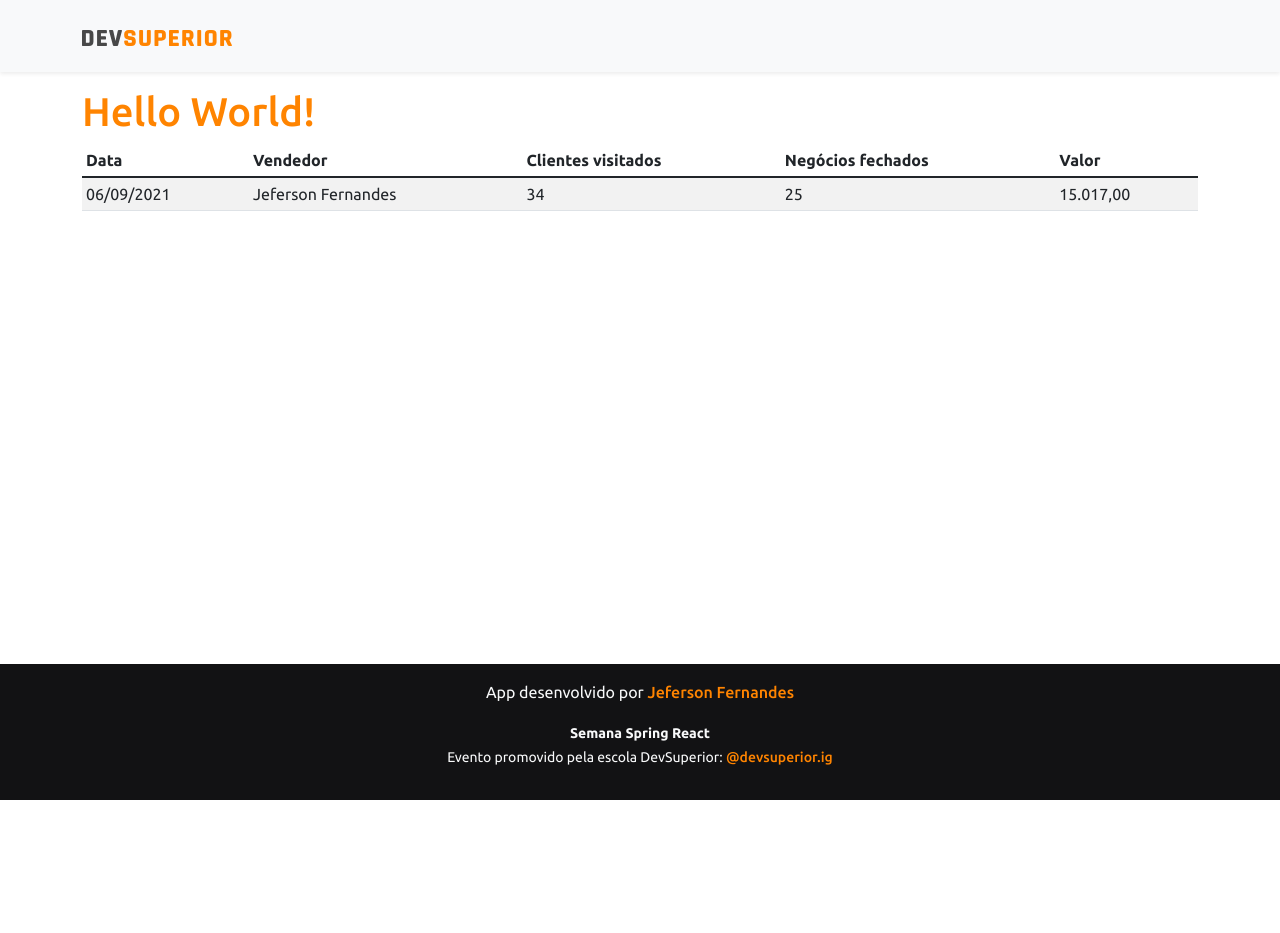
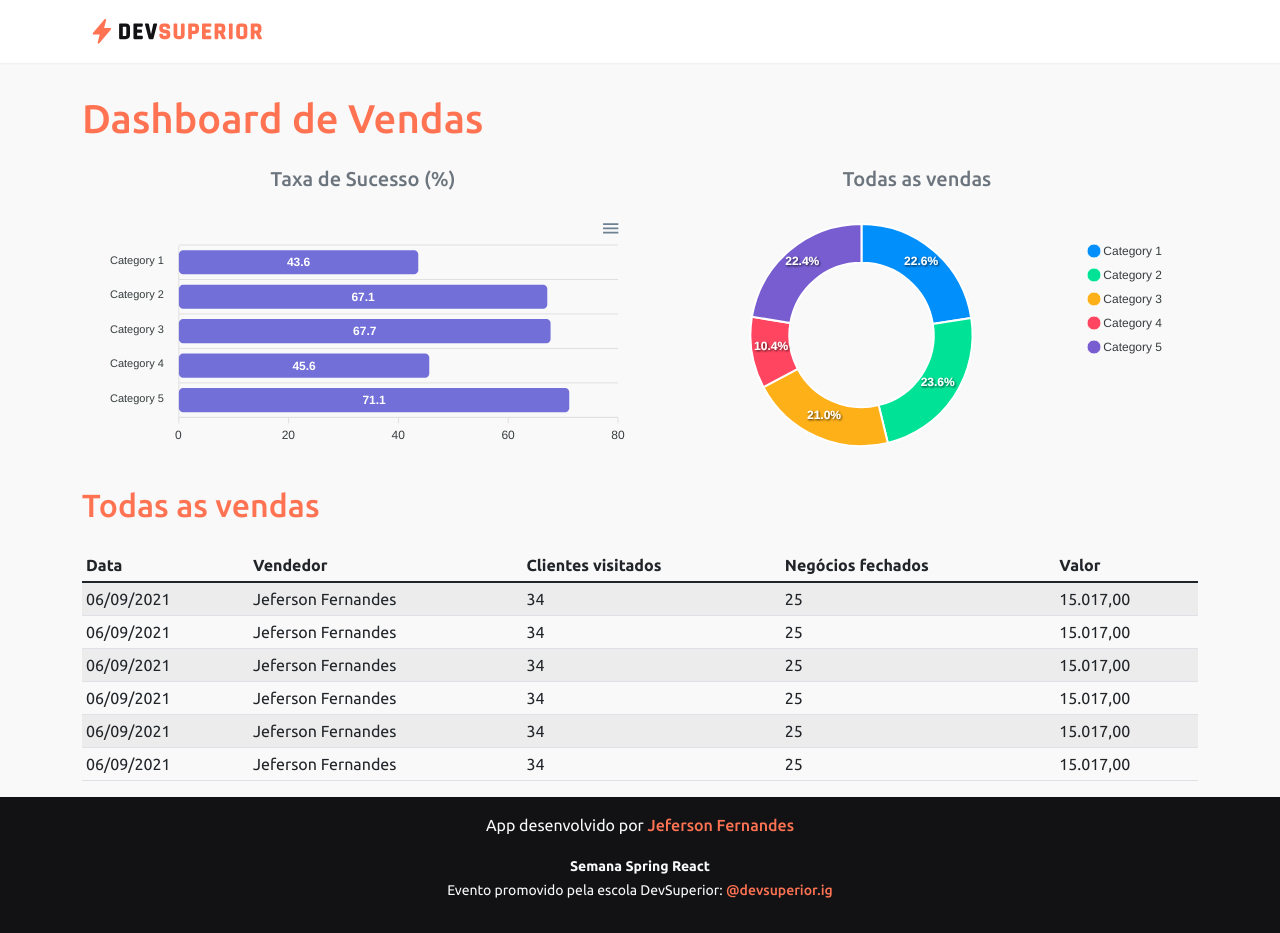
Before and after one commit to jfernandesdev/dashboard-vendas-sds4, a React (Create React App) app in the folder frontend/: page / in a window 1280 px wide. Before the commit the page ends 800 px from the top, so only its background shows below. Built offline with nearby package versions, Linux system fonts and the light colour scheme.

Commit message:
basic static components: barChart and donutChart

```diff
--- a/frontend/package.json
+++ b/frontend/package.json
@@ -11,8 +11,10 @@
     "@types/node": "^12.0.0",
     "@types/react": "^17.0.0",
     "@types/react-dom": "^17.0.0",
+    "apexcharts": "^3.28.1",
     "bootstrap": "^5.1.0",
     "react": "^17.0.2",
+    "react-apexcharts": "^1.3.9",
     "react-dom": "^17.0.2",
     "react-scripts": "4.0.3",
     "typescript": "^4.1.2",
--- a/frontend/src/App.tsx
+++ b/frontend/src/App.tsx
@@ -1,4 +1,6 @@
 import Navbar from 'components/Navbar';
+import BarChart from 'components/BarChart';
+import DonutChart from 'components/DonutChart';
 import DataTable from 'components/DataTable';
 import Footer from 'components/Footer';
 
@@ -7,7 +9,23 @@ function App() {
     <>
       <Navbar />
       <div className="container">
-        <h1 className="text-primary">Hello World!</h1>
+        <h1 className="text-primary py-3">Dashboard de Vendas</h1>
+
+        <div className="row px-3">
+          <div className="col-md-6 col-12">
+            <h5 className="text-center text-secondary mb-4">Taxa de Sucesso (%)</h5>
+            <BarChart />
+          </div>
+          <div className="col-md-6 col-12">
+            <h5 className="text-center text-secondary mb-4">Todas as vendas</h5>
+            <DonutChart />
+          </div>
+        </div>
+
+        <div className="py-3">
+          <h2 className="text-primary">Todas as vendas</h2>
+        </div>
+
         <DataTable />
       </div>
       <Footer />
--- a/frontend/src/assets/css/styles.css
+++ b/frontend/src/assets/css/styles.css
@@ -1,13 +1,14 @@
 @import url('https://fonts.googleapis.com/css2?family=Ubuntu:wght@300;400;500;700&display=swap');
 
 :root {
-  --color-primary: #FF8400;
+  --color-primary: #ff7353;
   --color-dark: #121214;
 }
 
 html, body {
   height: 100%;
   font-family: "Ubuntu", sans-serif;
+  background: #f9f9f9;
 }
 
 a {
@@ -31,6 +32,14 @@ a:hover {
   flex: 1 0 auto;
 }
 
+.bg-light {
+  background: #FFF !important;
+}
+
+.shadow-sm {
+  box-shadow: rgba(0, 0, 0, 0.05) 0px 1px 2px 0px !important;
+}
+
 .footer {
   flex-shrink: 0;
   text-align: center;
--- /dev/null
+++ b/frontend/src/components/BarChart/index.tsx
@@ -0,0 +1,36 @@
+import Chart from 'react-apexcharts';
+
+export default function BarChart() {
+
+  const options = {
+    plotOptions: {
+      bar: {
+        borderRadius: 4,
+        horizontal: true,
+      },
+    },
+    colors: ['#5c57d3'],
+  };
+
+  const mockData = {
+    labels: {
+      categories: ['Category 1', 'Category 2', 'Category 3', 'Category 4', 'Category 5']
+    },
+    series: [
+      {
+        name: '% Sucesso',
+        data: [43.6, 67.1, 67.7, 45.6, 71.1]
+      }
+    ]
+  };
+
+  return (
+    <Chart
+      options={{ ...options, xaxis: mockData.labels }}
+      series={mockData.series}
+      type="bar"
+      height="240"
+
+    />
+  );
+}
--- a/frontend/src/components/DataTable/index.tsx
+++ b/frontend/src/components/DataTable/index.tsx
@@ -19,6 +19,46 @@ export default function DataTable() {
             <td>25</td>
             <td>15.017,00</td>
           </tr>
+
+          <tr>
+            <td>06/09/2021</td>
+            <td>Jeferson Fernandes</td>
+            <td>34</td>
+            <td>25</td>
+            <td>15.017,00</td>
+          </tr>
+
+          <tr>
+            <td>06/09/2021</td>
+            <td>Jeferson Fernandes</td>
+            <td>34</td>
+            <td>25</td>
+            <td>15.017,00</td>
+          </tr>
+
+          <tr>
+            <td>06/09/2021</td>
+            <td>Jeferson Fernandes</td>
+            <td>34</td>
+            <td>25</td>
+            <td>15.017,00</td>
+          </tr>
+
+          <tr>
+            <td>06/09/2021</td>
+            <td>Jeferson Fernandes</td>
+            <td>34</td>
+            <td>25</td>
+            <td>15.017,00</td>
+          </tr>
+
+          <tr>
+            <td>06/09/2021</td>
+            <td>Jeferson Fernandes</td>
+            <td>34</td>
+            <td>25</td>
+            <td>15.017,00</td>
+          </tr>
         </tbody>
       </table>
     </div>
--- /dev/null
+++ b/frontend/src/components/DonutChart/index.tsx
@@ -0,0 +1,24 @@
+import Chart from 'react-apexcharts';
+
+export default function DonutChart() {
+
+  const mockData = {
+    series: [477138, 499928, 444867, 220426, 473088],
+    labels: ['Category 1', 'Category 2', 'Category 3', 'Category 4', 'Category 5']
+  }
+
+  const options = {
+    legend: {
+      show: true
+    }
+  }
+  return (
+    <Chart
+      options={{ ...options, labels: mockData.labels }}
+      series={mockData.series}
+      type="donut"
+      height="240"
+    />
+
+  );
+}
--- a/frontend/src/components/Navbar/index.tsx
+++ b/frontend/src/components/Navbar/index.tsx
@@ -2,10 +2,10 @@ import ImgDsDark from 'assets/img/ds-dark.svg'
 
 export default function Navbar() {
   return (
-    <div className="d-flex d-column flex-md-row align-items-center p-4 px-md-4 mb-3 bg-light shadow-sm">
+    <div className="d-flex d-column flex-md-row align-items-center p-3 px-md-4 mb-3 bg-light shadow-sm">
       <div className="container">
         <nav className="my-2 my-md-0 mr-md-3">
-          <img src={ImgDsDark} alt="Logo DevSuperior" width="150" />
+          <img src={ImgDsDark} alt="Logo DevSuperior" width="180" />
         </nav>
       </div>
     </div>
```
Also changed, not shown: frontend/src/assets/img/ds-dark.svg, 1 other file (tests, documents, lock files or other folders).
